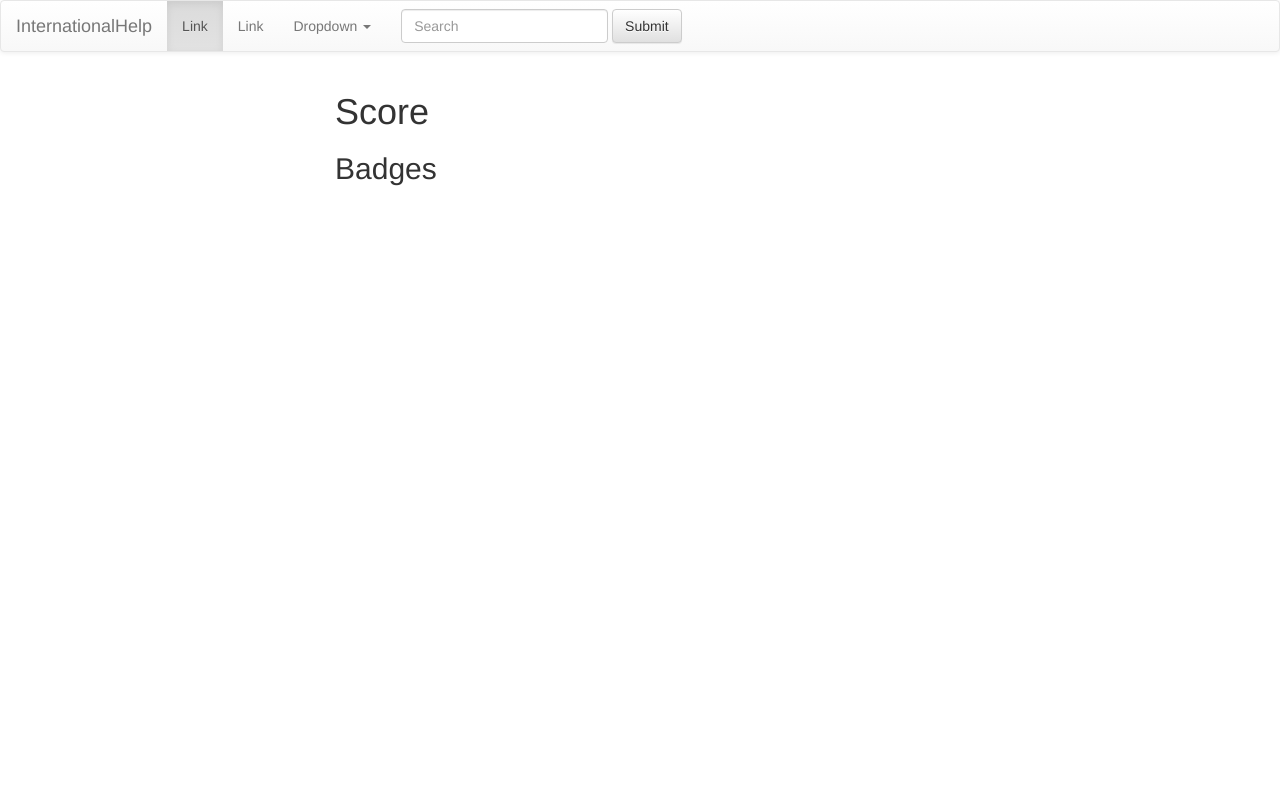
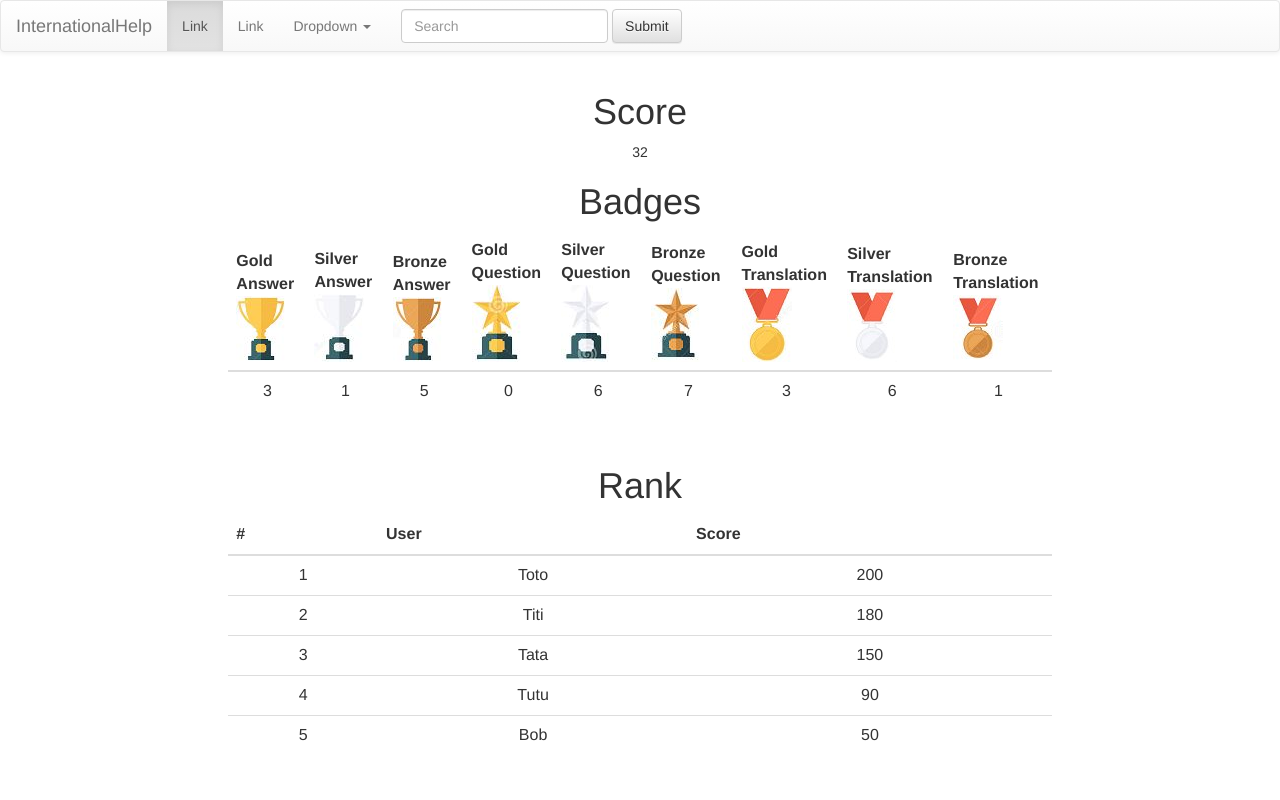
Before and after one commit to AM-MIAGE/internationalHelp, a PHP site: page /vues/success.php in a window 1280 px wide. Run offline with PHP 8.4, Linux system fonts and the light colour scheme.

Commit message:
suite page_succès

```diff
--- a/vues/success.php
+++ b/vues/success.php
@@ -2,7 +2,7 @@
 
 <html>
 <head>
-	<title>Connection</title>
+	<title>Scoring</title>
 	    <meta charset="utf-8">
     <meta http-equiv="X-UA-Compatible" content="IE=edge">
     <meta name="viewport" content="width=device-width, initial-scale=1">
@@ -28,13 +28,88 @@
 <div class="container-fluid">
 
 <div class="row">
-<div class="form-group col-md-6 col-md-offset-3">
-	<h1>Score</h1>
+<div class="form-group col-md-8 col-md-offset-2">
+	<h1 class="text-center">Score</h1>
+	<p class="text-center">32</p>
+
+	<h1 class="text-center">Badges</h1>
+	<table class="table">
+		<thead>
+			<tr class="text-center">
+				<th>Gold Answer <img src="./images/coupe_or.png"/></th>
+				<th>Silver Answer <img src="./images/coupe_argent.png"/></th>
+				<th>Bronze Answer <img src="./images/coupe_bronze.png"/></th>
+				<th>Gold Question <img src="./images/étoile_or.png"/></th>
+				<th>Silver Question <img src="./images/étoile_argent.png"/></th>
+				<th>Bronze Question <img src="./images/étoile_bronze.png"/></th>
+				<th>Gold Translation <img src="./images/médaille_or.png"/></th>
+				<th>Silver Translation <img src="./images/médaille_argent.png"/></th>
+				<th>Bronze Translation <img src="./images/médaille_bronze.png"/></th>
+			</tr>
+		</thead>
+		<tbody>
+			<tr class="text-center">
+				<td>3</td>
+				<td>1</td>
+				<td>5</td>
+				<td>0</td>
+				<td>6</td>
+				<td>7</td>
+				<td>3</td>
+				<td>6</td>
+				<td>1</td>
+			</tr>
+		</tbody>
+	</table>
+</div>
+</div>
 
 
-	<h2>Badges</h2>
+<div class="row">
+<div class="form-group col-md-8 col-md-offset-2">
 
 
+	<h1 class="text-center">Rank</h1>
+	<table class="table">
+		<thead>
+			<tr class="text-center">
+				<th>#</th>
+				<th>User</th>
+				<th>Score</th>
+
+			</tr>
+		</thead>
+		<tbody>
+			<tr class="text-center">
+				<td>1</td>
+				<td>Toto</td>
+				<td>200</td>
+			</tr>
+			<tr class="text-center">
+								<td>2</td>
+				<td>Titi</td>
+				<td>180</td>
+			</tr>
+			<tr class="text-center">
+								<td>3</td>
+
+				<td>Tata</td>
+				<td>150</td>
+			</tr>
+			<tr class="text-center">
+								<td>4</td>
+
+				<td>Tutu</td>
+				<td>90</td>
+			</tr>
+						<tr class="text-center">
+								<td>5</td>
+
+				<td>Bob</td>
+				<td>50</td>
+			</tr>
+		</tbody>
+	</table>
 </div>
 </div>
 
```
Also changed, not shown: vues/images/coupe_argent.png (added), vues/images/coupe_bronze.png (added), vues/images/coupe_or.png (added), vues/images/médaille_argent.png (added), vues/images/médaille_bronze.png (added), vues/images/médaille_or.png (added), vues/images/étoile_argent.png (added), vues/images/étoile_bronze.png (added), vues/images/étoile_or.png (added).
